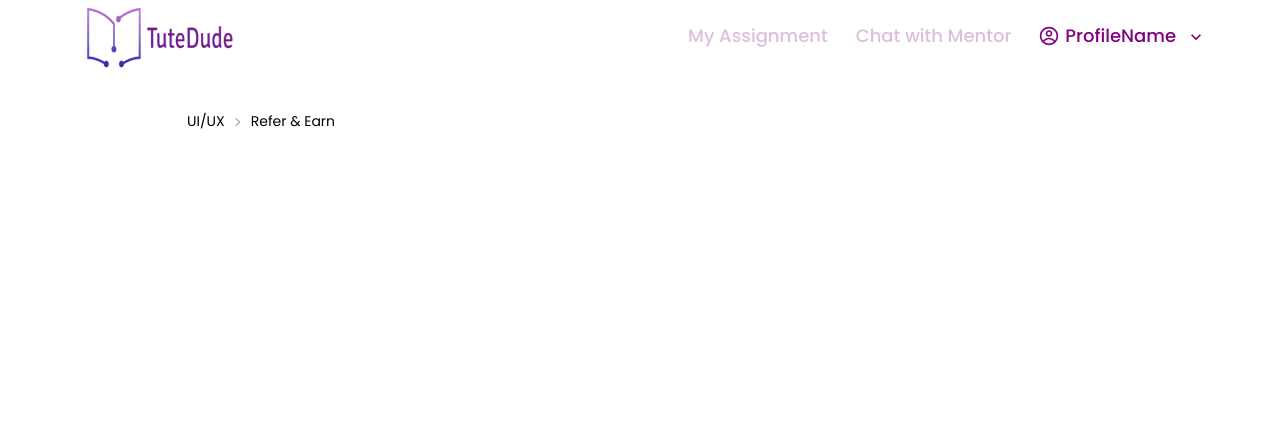
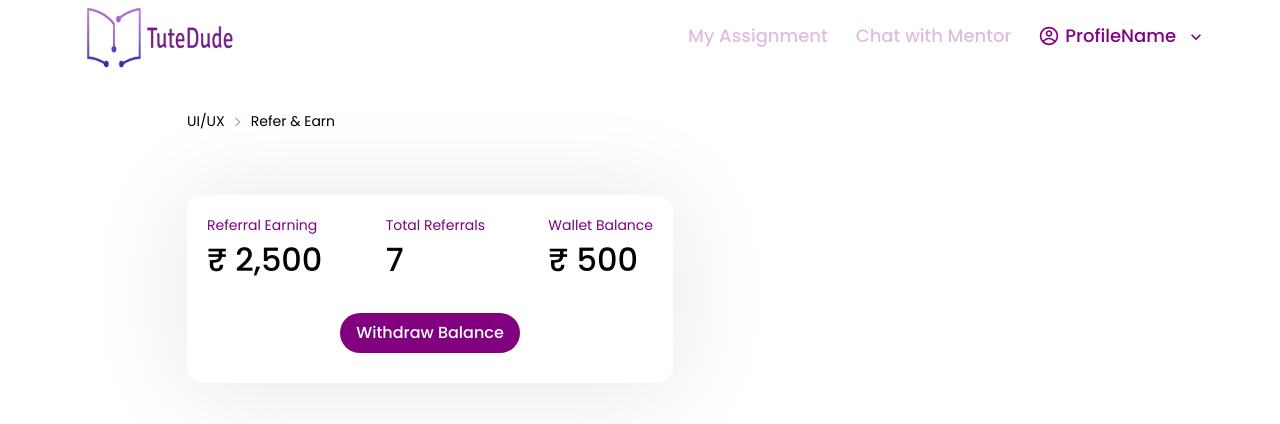
Before and after one commit to md-atiqurrahman/elearning-provider, a React (Create React App) app: page / in a window 1280 px wide. Shown: the top 424 px of the page. Built offline with nearby package versions, Linux system fonts and the light colour scheme.

Commit message:
add balance withdraw card

```diff
--- a/src/App.css
+++ b/src/App.css
@@ -1,4 +1,4 @@
 .App {
     font-family: 'Poppins', sans-serif;
-    background: #E5E5E5;
+    background: #FFFFFF;
 }
--- a/src/Pages/ReferAndEarn/ReferAndEarn.js
+++ b/src/Pages/ReferAndEarn/ReferAndEarn.js
@@ -1,16 +1,41 @@
 import React from 'react';
+import { Link } from 'react-router-dom';
 
 const ReferAndEarn = () => {
     return (
-        <main>
-            <div className='bg-base-100 pt-[30px] pb-[25px] pl-[187px]'>
+        <main className='ml-[187px]'>
+            <div className='pt-[30px] pb-[25px]'>
                 <div className="text-black text-[14px] leading-[21px] font-normal breadcrumbs">
                     <ul>
                         <li>UI/UX</li>
-                        <li><a>Refer & Earn</a></li>
+                        <li><Link to='/'>Refer & Earn</Link></li>
                     </ul>
                 </div>
             </div>
+            <section className='mt-[30px]'>
+                <div className="card w-[486px] h-[188px]
+                   shadow-[0_3px_100px_rgba(0,0,0,0.1)]">
+                    <div className="card-body  p-[20px]">
+                        <div className='flex justify-between'>
+                            <div>
+                                <h4 className="text-primary text-[14px] font-normal leading-[21px]">Referral Earning</h4>
+                                <h1 className='text-black font-medium text-[32px] leading-[48px]'>₹ 2,500</h1>
+                            </div>
+                            <div>
+                                <h4 className="text-primary text-[14px] font-normal leading-[21px]">Total Referrals</h4>
+                                <h1 className='text-black font-medium text-[32px] leading-[48px]'>7</h1>
+                            </div>
+                            <div>
+                                <h4 className="text-primary text-[14px] font-normal leading-[21px]">Wallet Balance</h4>
+                                <h1 className='text-black font-medium text-[32px] leading-[48px]'>₹ 500</h1>
+                            </div>
+                        </div>
+                        <div className="flex justify-center mt-[21px]">
+                            <button className="bg-primary w-[180px] h-[40px] px-[16px] py-[8px] rounded-[20px] text-white text-[16px] leading-[24px] font-medium ">Withdraw Balance</button>
+                        </div>
+                    </div>
+                </div>
+            </section>
         </main>
     );
 };
--- a/src/Pages/Shared/Navbar/Navbar.js
+++ b/src/Pages/Shared/Navbar/Navbar.js
@@ -4,7 +4,7 @@ import { CgProfile } from "react-icons/cg";
 
 const Navbar = () => {
     return (
-        <header className="navbar h-[73.04px] px-[74px] py-[6px] bg-base-100">
+        <header className="navbar h-[73.04px] px-[74px] py-[6px]">
             <div className="navbar-start">
                 <div className="dropdown">
                     <label tabIndex={0} className="btn btn-ghost lg:hidden">
--- a/tailwind.config.js
+++ b/tailwind.config.js
@@ -10,7 +10,7 @@ module.exports = {
         mytheme: {
           primary: "#800080",
           secondary: "#4D4D4D",
-          accent: "#E5E5E5",
+          medium: "#37cdbe",
           neutral: "#3d4451",
           "base-100": "#ffffff",
         },
```
